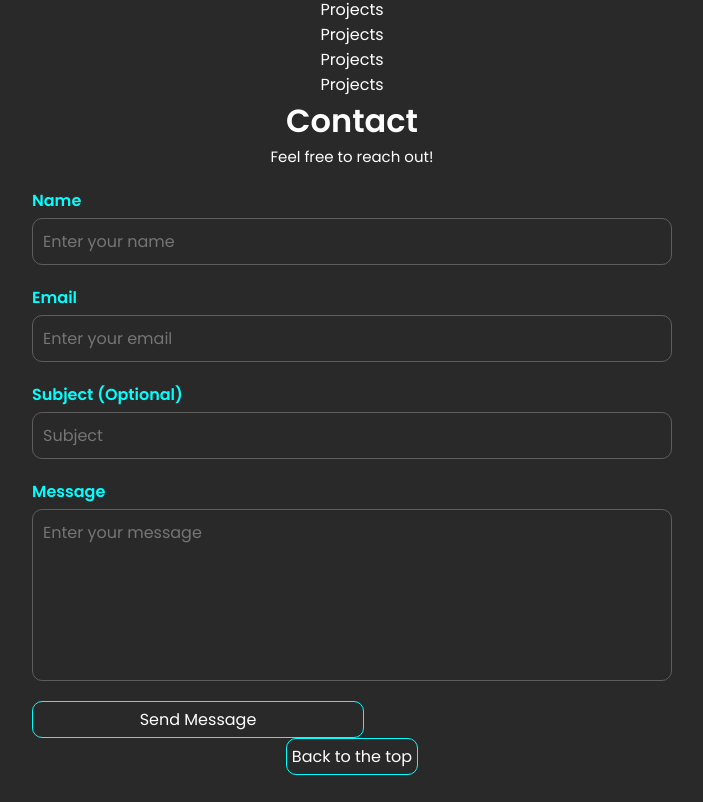
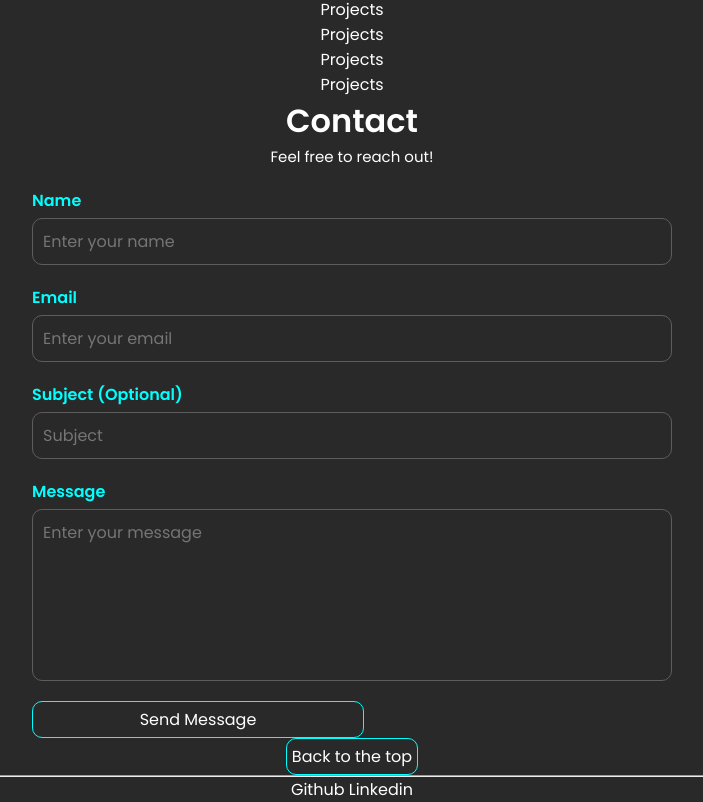
Before and after one commit to kevincas01/portfolio, a React (Create React App) app: page / in a window 1280 px wide. Shown: the part 3547-4349 px from the top of the page, without its empty margins (288-991 px from the left). Before the commit the page ends 4322 px from the top, so only its background shows below. Built offline with nearby package versions, Linux system fonts and the light colour scheme; the HTML template or start-up script is replaced by a standard one.

Commit message:
add contact ref

```diff
--- a/src/App.js
+++ b/src/App.js
@@ -21,7 +21,9 @@ function App() {
 
   const aboutRef = useRef(null);
   const experienceRef = useRef(null);
-  const projectsRef = useRef(null)
+  const projectsRef = useRef(null);
+  const contactRef = useRef(null);
+
 
 
   useEffect(() => {
@@ -64,7 +66,7 @@ function App() {
 
   return (
     <div className="App">
-      <Navbar aboutRef={aboutRef} experienceRef={experienceRef} projectsRef={projectsRef}/>
+      <Navbar aboutRef={aboutRef} experienceRef={experienceRef} projectsRef={projectsRef} contactRef={contactRef}/>
 
 
       <div>
@@ -72,10 +74,19 @@ function App() {
         <About ref={aboutRef} />
         <Experience ref={experienceRef} />
         <Projects ref={projectsRef} />
-        <Contact/>
+        <Contact ref={contactRef} />
       </div>
 
-        <button onClick={scrollToTop}>Back to the top</button>
+        <button className="scroll-top-button"onClick={scrollToTop}>Back to the top</button>
+
+        <hr></hr>
+
+      <div className=''>
+        Github
+        Linkedin
+
+      </div>
+
     </div>
 
   );
```
